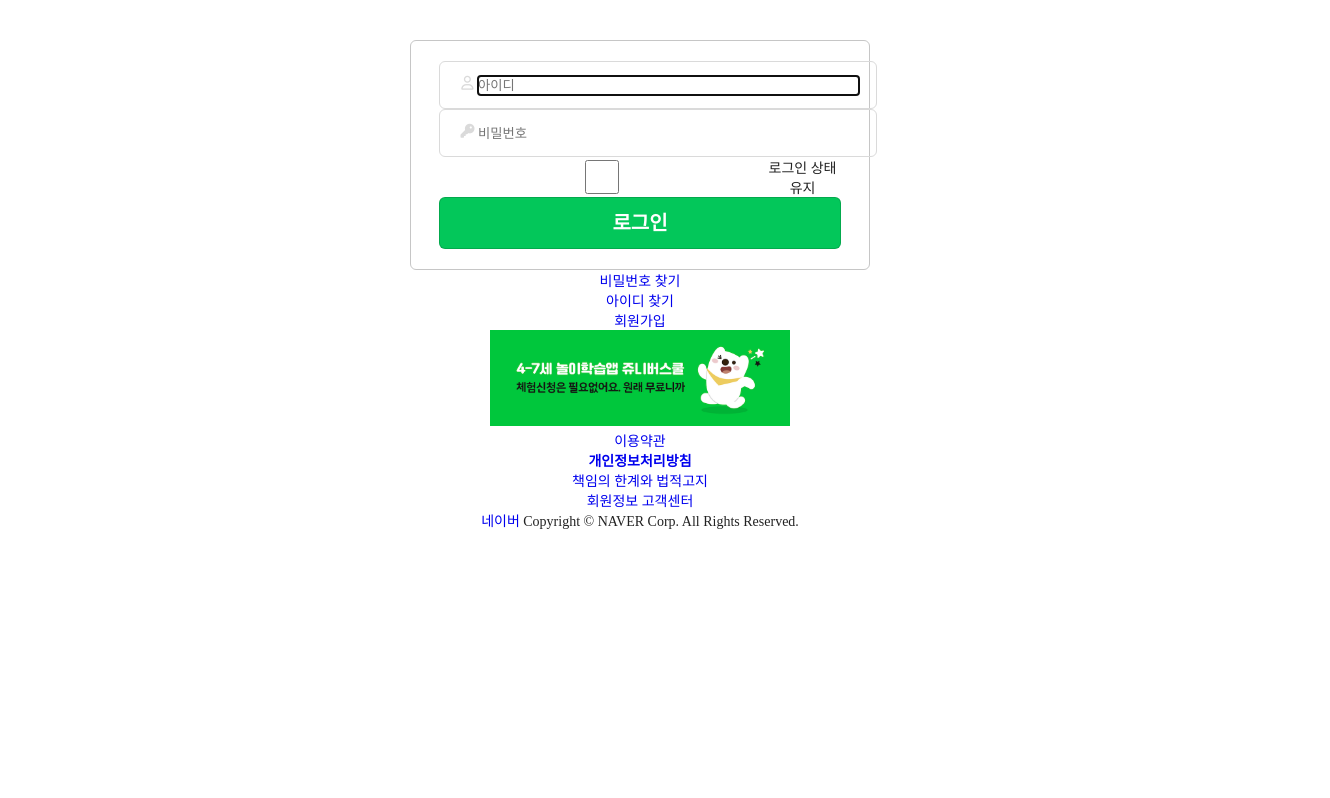
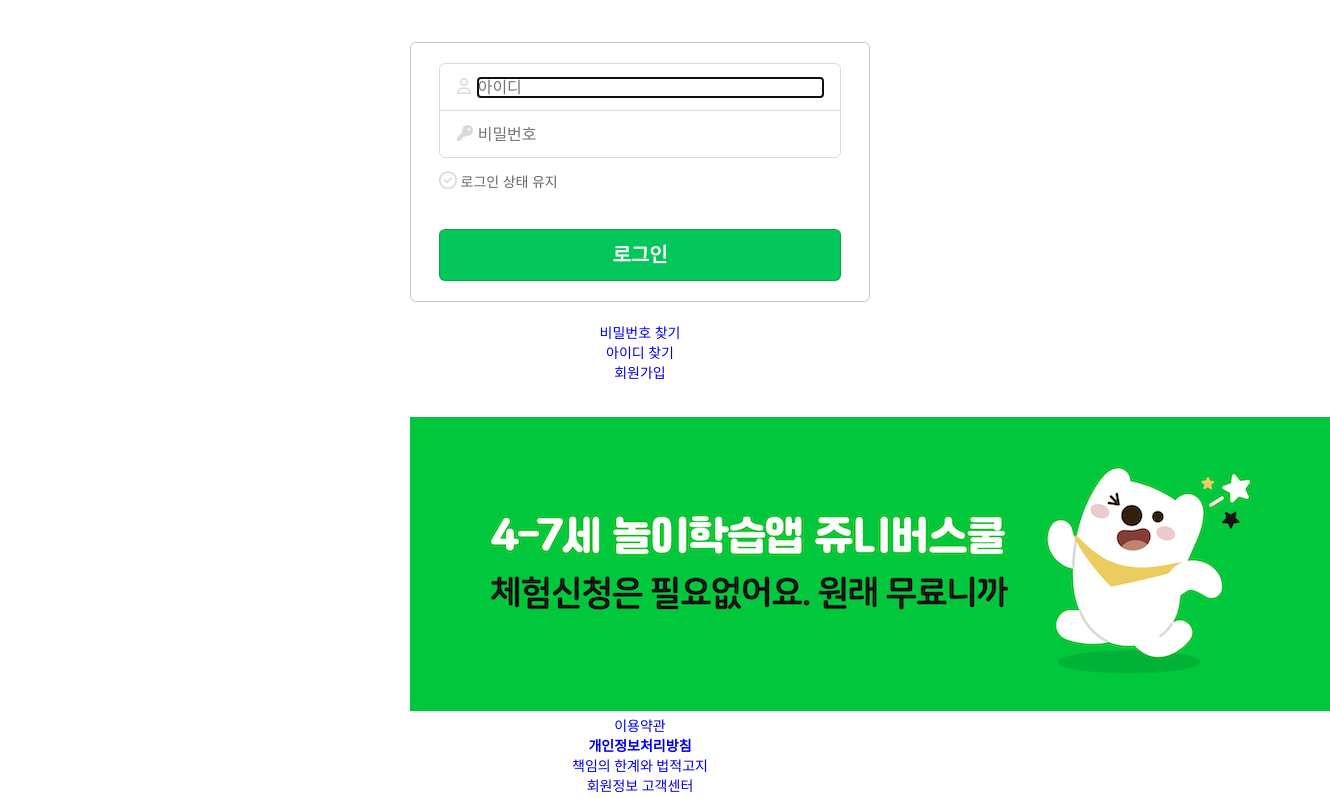
Before and after one commit to Hyoddang/Front-End-Practice, a plain HTML site: page Assignment/NaverSignin/naverSignin.html in a window 1280 px wide. Shown: the part 152-950 px from the top of the page, 1330 px wide, since content can reach past the window. Before the commit the page ends 800 px from the top, so only its background shows below. Drawn offline with Linux system fonts and the light colour scheme.

Commit message:
0616 NAVER 로그인창 완성

```diff
--- a/Assignment/NaverSignin/naverSignin.css
+++ b/Assignment/NaverSignin/naverSignin.css
@@ -1,9 +1,16 @@
+* {
+    margin: 0;
+    padding: 0;
+}
+
 div {
     display: block;
 }
 
 html {
     font-size: 14px;
+    height: 100%;
+    display: block;
 }
 
 body {
@@ -13,15 +20,26 @@
     padding: 0;
     position: relative;
     color: #222;
+    text-align: center;
+}
+
+.display {
+    position: relative;
+    display: block;
+    height: 100%;
+    width: auto;
+    text-align: center;
+}
+
+.naver_header {
+    padding: 0px 0px 48px;
 }
 
 .display, .naver_header {
+    display: block;
     position: relative;
     width: 100%;
-    height: 100%;
     text-align: center;
-    justify-content: center;
-    padding: 0px 0px 48px;
 }
 
 .naver_header_logo_select {
@@ -32,14 +50,15 @@
 }
 
 #naver_logo {
-    display: block;
+    display: inline-block;
     position: relative;
-    padding-top: 108px;
+    margin-top: 108px;
     text-align: center;
     font-weight: bold;
-    margin: 0;
     color: #2db400;
     font-family: 'Nanum Gothic', sans-serif;
+    width: 155px;
+    height: 30px;
 }
 
 #language_select {
@@ -68,7 +87,6 @@
 .signin_box {
     display: block;
     position: relative;
-
 }
 
 .signin_input_box {
@@ -78,15 +96,82 @@
     border-radius: 6px;
     margin-top: 8px;
     padding: 20px 28px;
+    text-align: start;
+    height: auto;
+}
+
+.id_pw_textbox {
+    border: 1px solid #dadada;
+    border-radius: 6px;
+}
+
+.input_id {
+    border-bottom: 1px solid #dadada;
+}
+
+.input_id, .input_pw {
+    color: #dadada;
+    padding: 14px 17px 13px;
+    width: auto;
+    height: 100%;
+    display: flex;
+}
+
+#signin_id, #signin_pw {
+    position: relative;
+    padding: 0px 30px 0px 0px;
+    width: 100%;
+    line-height: 19px;
+    border: none;
+    font-size: 16px;
+    color: #dadada;
+}
+
+.input_icon {
+    width: 24px;
+    display: block;
+    justify-content: center;
+    align-items: center;
+}
+
+.log_checkbox {
+    display: inline-block;
+    margin-top: 13px;
+    font-size: 14px;
+    color: rgb(102, 102, 102)
+}
+
+.find_item {
+    display: inline-block;
+    position: relative;
+    padding: 20px 0 35px;
+    text-align: center;
+}
+
+#log_checkbox {
+    display: none;
+}
+
+#id_icon, #pw_icon {
+    font-size: 16px;
+}
+
+#log_checkbox_icon {
+    font-size: 18px;
+}
+
+i {
+    color: #dadada;
+}
+
+.logo_banner {
+    display: inline-block;
+    position: relative;
+    width: 743px;
 }
 
 a {
     text-decoration: none;
-}
-
-h1 {
-    margin: 0px;
-    padding: 0px;
 }
 
 ul {
@@ -108,31 +193,13 @@
     font-size: 20px;
     font-weight: 700;
     line-height: 24px;
+    margin-top: 38px;
 }
 
-.input_id, .input_pw {
-    color: #dadada;
-    padding: 14px 17px 13px;
+.img_banner {
+    position: relative;
+    display: block;
+    justify-content: center;
     width: 100%;
-    height: 100%;
-    border: 1px solid #dadada;
-    display: flex;
-    border-radius: 6px;
+    height: auto;
 }
-
-input {
-    position: relative;
-    padding: 0px 30px 0px 0px;
-    width: 100%;
-    line-height: 19px;
-    border: none;
-}
-
-.input_icon {
-    width: 24px;
-}
-
-.log_checkbox {
-    display: flex;
-
-}
--- a/Assignment/NaverSignin/naverSignin.html
+++ b/Assignment/NaverSignin/naverSignin.html
@@ -10,12 +10,14 @@
     <link href="https://fonts.googleapis.com/css2?family=Nanum+Gothic:wght@800&display=swap" rel="stylesheet">
     <script src="https://kit.fontawesome.com/1ccb0a2168.js" crossorigin="anonymous"></script>
 </head>
+<body>
     <div class="display">
-    <body>
         <header class="naver_header">
             <div class="naver_header_logo_select">
                 <a href="#" id="disappear">본문 바로가기</a>
-                    <h1><a href="#" id="naver_logo">NAVER</a></h1>
+            </div>
+            <div class="logo_banner">
+                <a href="#" id="naver_logo"><h1>NAVER</h1></a>
                 <div class="language_select">
                     <select name="" id="language_select">
                         <option value="kr">한국어</option>
@@ -41,23 +43,26 @@
                     <ul class="signin_box">
                         <li class="signin_input_box">
                             <form action="">
+                                <div class="id_pw_textbox">
                                     <!-- <span id="signin_id_text">아이디</span> -->
                                     <div class="input_id">
                                         <div class="input_icon">
-                                    <i class="fa-regular fa-user"></i>
+                                            <i class="fa-regular fa-user" id="id_icon"></i>
                                         </div>
-                                <input type="text" placeholder="아이디" autofocus>
+                                        <input type="text" id="signin_id" placeholder="아이디" autofocus>
                                         <span id="disappear">삭제</span>
                                     </div>
                                     <!-- <span id="signin_password_text">비밀번호</span> -->
                                     <div class="input_pw">
                                         <div class="input_icon">
-                                    <i class="fa-solid fa-key"></i>
+                                            <i class="fa-solid fa-key" id="pw_icon"></i>
                                         </div>
-                                <input type="password" placeholder="비밀번호"> <span id="disappear">삭제</span>
+                                        <input type="password" id="signin_pw" placeholder="비밀번호"> <span id="disappear">삭제</span>
+                                    </div>
                                 </div>
                                 <div class="log_checkbox">
-                                <input type="checkbox"> 로그인 상태 유지
+                                    <i class="fa-regular fa-circle-check" id="log_checkbox_icon"></i>
+                                    <input type="checkbox" id="log_checkbox"> 로그인 상태 유지
                                 </div>
                                 <!-- 기술 부족 이슈 -->
                                 <div class="disappear">
@@ -77,14 +82,15 @@
                             </form>
                         </li>
                     </ul>
-                    <div class="find_wrap">
+
                         <ul class="find_item">
                             <li><a href="#">비밀번호 찾기</a></li>
                             <li><a href="#">아이디 찾기</a></li>
                             <li><a href="#">회원가입</a></li>
                         </ul>
+                    <div class="img_banner">
+                        <a href="#"><img src="/Assignment/NaverSignin/NaverAdImages/naver_ad_banner.png" alt="Advertisement"></a>
                     </div>
-                    <a href="#"><img src="/Assignment/NaverSignin/NaverAdImages/naver_ad_banner.png" alt="Advertisement" style="width: 300px; height: auto;"></a>
                 </div>
             </div>
 
@@ -99,9 +105,10 @@
             </ul>
             <a href="#">네이버</a> Copyright &copy; NAVER Corp. All Rights Reserved.
         </footer>
+    </div>
 </body>
-</div>
 </html>
 
 <!-- <i class="fa-regular fa-user"></i> USER Icon -->
 <!-- <i class="fa-solid fa-key"></i> Key Icon -->
+<!-- <i class="fa-regular fa-circle-check"></i> checkbox icon -->
```
Lines whose indentation alone changed are shown as unchanged.
